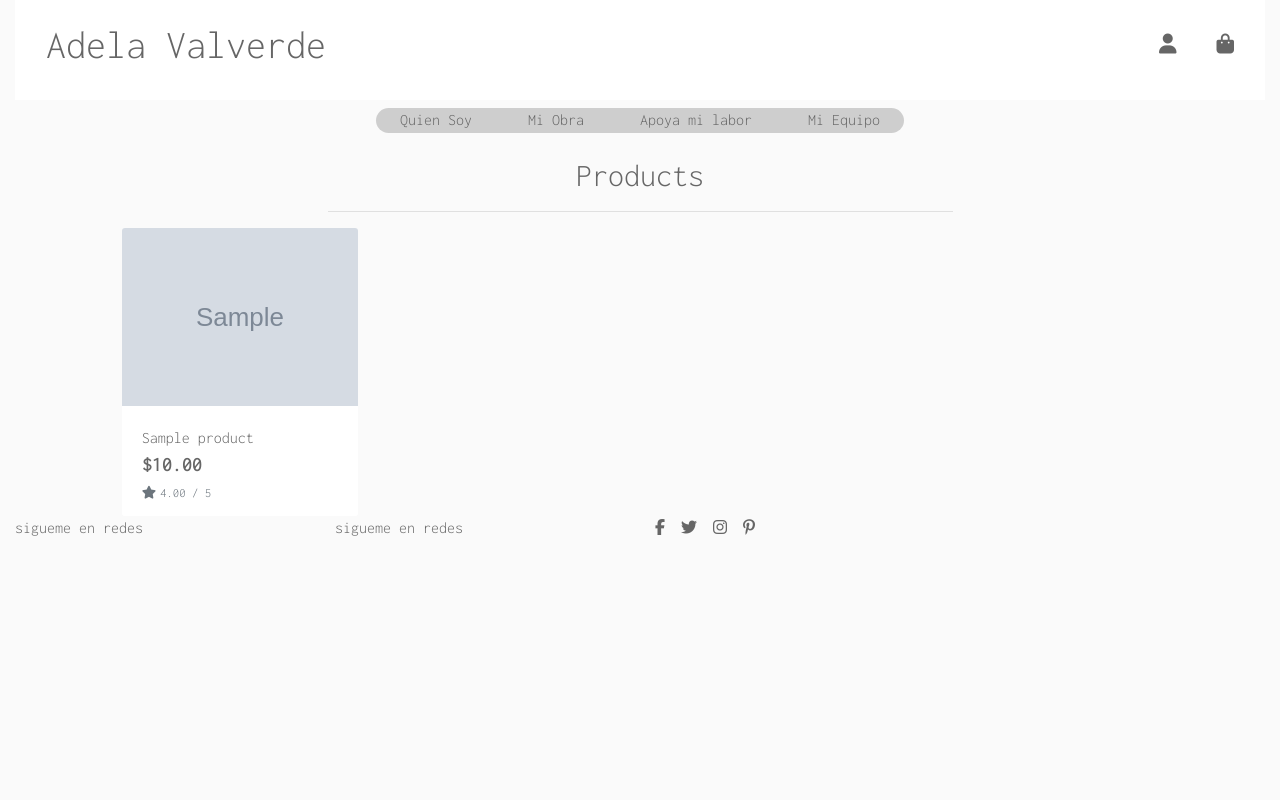
After one commit to EL1909/adela_valverde, a Django app: page /products/ in a window 1280 px wide. The commit adds this page. Run offline with Django 4.2, Linux system fonts and the light colour scheme; tables that the repository leaves empty hold one stand-in row (values such as "Sample post"); grey boxes marked "Sample" are stand-in pictures; some libraries are stand-ins or nearby versions.

Commit message:
Products template added

```diff
--- a/adela_valverde/urls.py
+++ b/adela_valverde/urls.py
@@ -23,4 +23,5 @@ urlpatterns = [
     path('admin/', admin.site.urls),
     path('accounts/', include('allauth.urls')),
     path('', include('home.urls')),
+    path('products/', include('products.urls')),
 ] + static(settings.MEDIA_URL, document_root=settings.MEDIA_ROOT)
--- /dev/null
+++ b/products/templates/products/products.html
@@ -0,0 +1,79 @@
+{% extends "base.html" %}
+{% load static %}
+
+{% block page_header %}
+    <div class="container header-container">
+        <div class="row">
+            <div class="col"></div>
+        </div>
+    </div>
+{% endblock %}
+
+{% block content %}
+    <div class="overlay"></div>
+    <div class="container-fluid">
+        <div class="row">
+            <div class="col text-center mt-3">
+                <h2 class="logo-font">Products</h2>
+                <hr class="w-50 mb-1">
+            </div>
+        </div>
+        <div class="row">
+            <div class="product-container col-10 offset-1">
+                <div class="row mt-1 mb-2"></div>
+                <div class="row">
+                    {% for product in products %}
+                        <div class="col-sm-6 col-md-6 col-lg-4 col-xl-3">
+                            <div class="card h-100 border-0">
+                                {% if product.image %}
+                                <a href="{% url 'product_detail' product.id %}">
+                                    <img class="card-img-top img-fluid" src="{{ product.image.url }}" alt="{{ product.name }}">
+                                </a>
+                                {% else %}
+                                <a href="{% url 'product_detail' product.id %}">
+                                    <img class="card-img-top img-fluid" src="{{ MEDIA_URL }}noimage.png" alt="{{ product.name }}">
+                                </a>
+                                {% endif %}
+                                <div class="card-body pb-0">
+                                    <p class="mb-0">{{ product.name }}</p>
+                                </div>
+                                <div class="card-footer bg-white pt-0 border-0 text-left">
+                                    <div class="row">
+                                        <div class="col">
+                                            <p class="lead mb-0 text-left font-weight-bold">${{ product.price }}</p>
+                                            {% if product.rating %}
+                                                <small class="text-muted"><i class="fas fa-star mr-1"></i>{{ product.rating }} / 5</small>
+                                            {% else %}
+                                                <small class="text-muted">No Rating</small>
+                                            {% endif %}
+                                        </div>
+                                    </div>
+                                </div>
+                            </div>
+                        </div>
+                        {% if forloop.counter|divisibleby:1 %}
+                            <div class="col-12 d-sm-none mb-5">
+                                <hr>
+                            </div>
+                        {% endif %}
+                        {% if forloop.counter|divisibleby:2 %}
+                            <div class="col-12 d-none d-sm-block d-md-block d-lg-none mb-5">
+                                <hr>
+                            </div>
+                        {% endif %}
+                        {% if forloop.counter|divisibleby:3 %}
+                            <div class="col-12 d-none d-lg-block d-xl-none mb-5">
+                                <hr>
+                            </div>
+                        {% endif %}
+                        {% if forloop.counter|divisibleby:4 %}
+                            <div class="col-12 d-none d-xl-block mb-5">
+                                <hr>
+                            </div>
+                        {% endif %}
+                    {% endfor %}
+                </div>
+            </div>
+        </div>
+    </div>
+{% endblock %}
--- /dev/null
+++ b/products/urls.py
@@ -0,0 +1,8 @@
+from django.urls import path
+from . import views
+
+urlpatterns = [
+    path('', views.all_products, name='products'),
+    path('<product_id>', views.product_detail, name='product_detail'),
+    path('product/create/', views.product_create_view.as_view(), name='product_create'),
+]
--- a/products/views.py
+++ b/products/views.py
@@ -1,3 +1,60 @@
-from django.shortcuts import render
+from django.shortcuts import render, redirect, reverse, get_object_or_404
+from django.contrib.auth.mixins import UserPassesTestMixin
+from django.contrib import messages
+from django.urls import reverse_lazy
+from django.db.models import Q
+from django.views.generic.edit import CreateView
+from .models import Product, Category
+
 
 # Create your views here.
+
+
+def all_products(request):
+    """ A View to show all products, including sorting and search queries """
+
+    products = Product.objects.all()
+    query = None
+    categories = None
+
+    if request.GET:
+        if 'category' in request.GET:
+            categories = request.GET['category'].split(',')
+            products = products.filter(category__name__in=categories)
+            categories = Category.objects.filter(name__in=categories)
+
+        if 'q' in request.GET:
+            query = request.GET['q']
+            if not query:
+                messages.error(request, "You did not enter any search criteria!")
+                return redirect(reverse('products'))
+
+            queries = Q(name__icontains=query) | Q(description__icontains=query)
+            products = products.filter(queries)
+
+    context = {
+        'products': products,
+        'search_term': query,
+        'current_categories': categories,
+    }
+
+    return render(request, 'products/products.html', context)
+
+
+def product_detail(request, product_id):
+    """ A View to show individual product details """
+    product = get_object_or_404(Product, pk=product_id)
+    context = {
+        'product': product,
+    }
+
+    return render(request, 'products/product_detail.html', context)
+
+
+class product_create_view(UserPassesTestMixin, CreateView):
+    model = Product
+    fields = ['category', 'name', 'description', 'price', 'image_url', 'image', 'created_by']
+    success_url = reverse_lazy('products')
+
+    def test_func(self):
+        return self.request.user.is_superuser  # Allow only superuser to access this view
--- a/static/css/base.css
+++ b/static/css/base.css
@@ -96,7 +96,7 @@ a:hover, a:active, a:focus {
 .homepage {
   background-color: #6666664a;
   background-image: url('/media/BGimg.jpg');
-  background-size: 70%;
+  background-size: 50%;
   background-blend-mode: multiply;
   background-repeat: no-repeat;
   background-position: left;
@@ -129,6 +129,19 @@ a:hover, a:active, a:focus {
   color: #fff;
   border: 0.5px solid #666666;
 }
+
+/* Products ----------------------------------------*/
+
+.overlay  {
+  height: 100%;
+  width: 100%;
+  top: 0;
+  left: 0;
+  position: fixed;
+  background-color: #fafafa;
+  z-index: -1;
+}
+
 
 
 /* Quien Soy ---------------------------------------*/
```
Also changed, not shown: products/templates/products/product_detail.html (added, +43 -0 lines), products/templates/products/product_form.html (added, +10 -0 lines), products/admin.py (line endings or trailing spaces).
